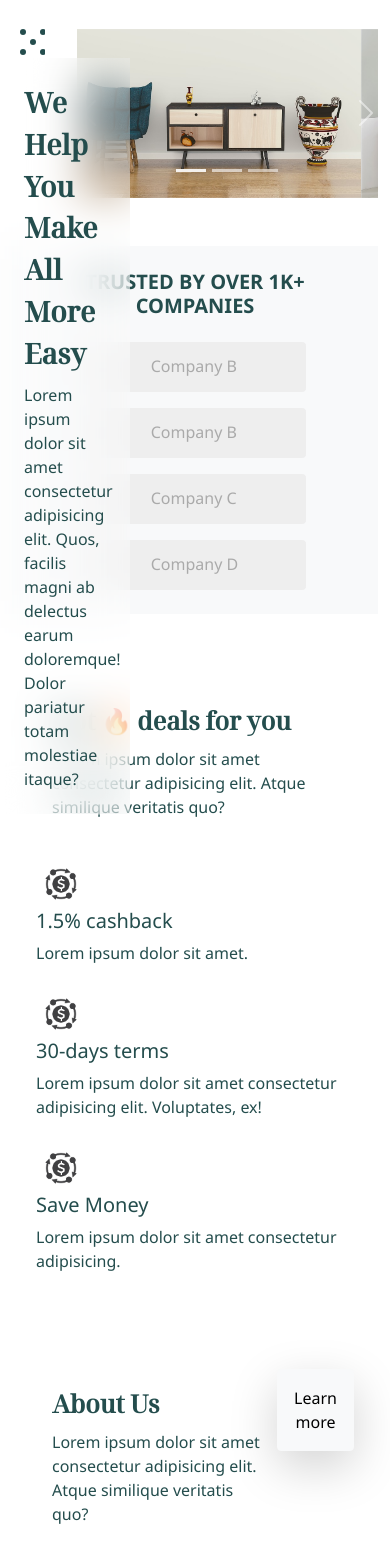
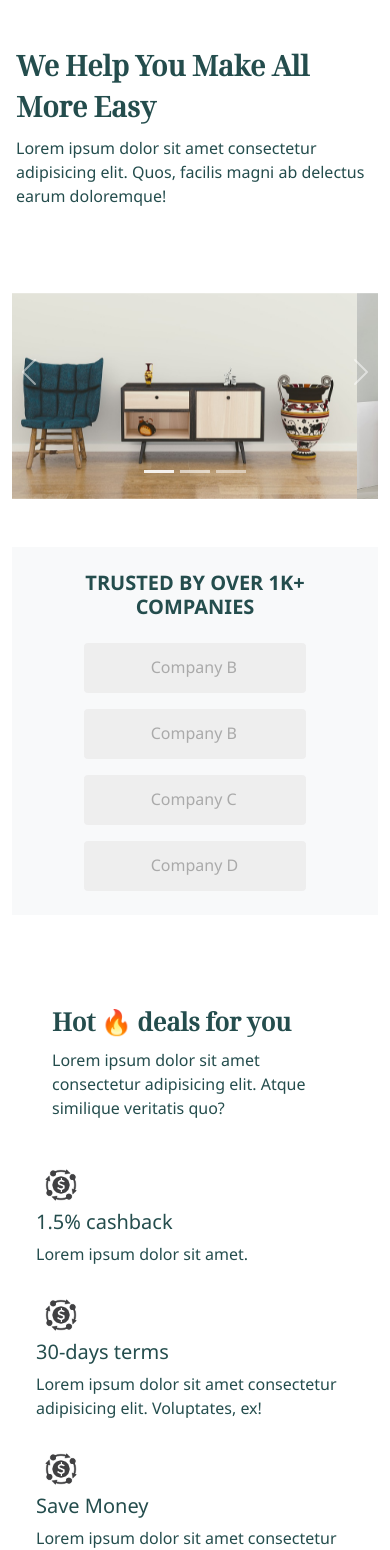
Before and after one commit to luisarmandostore/ui-bootstrap, a website: page index.html in a window 390 px wide. Shown: the part 56-1606 px from the top of the page. Drawn offline with Linux system fonts and the light colour scheme.

Commit message:
Responsive welcome title, about us, and client says parts

```diff
--- a/index.html
+++ b/index.html
@@ -68,26 +68,34 @@
       <!-- *** -->
       <article class="position-relative row">
         <!-- PRESENTATION-->
-        <div class="col-2">
-          <div class="m-auto texture"></div>
-          <div class="presentation col-4 p-2 position-absolute top-20 start-0">
+        <div class="col-12 col-md-2">
+          <div class="d-none d-md-block m-auto texture"></div>
+          <div
+            class="presentation col-12 col-lg-4 p-0 m-0 position-absolute top-20 start-0"
+          >
             <div class="card-body">
-              <h5 class="card-title fs-1 fw-bold lh-base title">
+              <h5 class="card-title display-6 fw-bold lh-base title">
                 We Help You Make All More Easy
               </h5>
               <p class="card-text">
                 Lorem ipsum dolor sit amet consectetur adipisicing elit. Quos,
-                facilis magni ab delectus earum doloremque! Dolor pariatur totam
-                molestiae itaque?
+                facilis magni ab delectus earum doloremque!
               </p>
             </div>
           </div>
         </div>
 
+        <br class="d-block d-md-none" />
+        <br class="d-block d-md-none" />
+        <br class="d-block d-md-none" />
+        <br class="d-block d-md-none" />
+        <br class="d-block d-md-none" />
+        <br class="d-block d-sm-none" />
+        <br class="d-block d-sm-none" />
         <!-- CARROUSEL-->
         <div
           id="carouselExampleCaptions"
-          class="carousel slide col-10"
+          class="carousel slide col-12 col-md-10 mt-5 mt-md-0 pt-5 pt-md-0"
           data-bs-ride="carousel"
         >
           <div class="carousel-indicators">
@@ -277,15 +285,18 @@
       <!-- *** -->
       <!-- ABOUT US -->
       <!-- *** -->
-      <article class="d-flex p-4 mt-5 align-items-start">
-        <div class="card-body d-inline-block" style="max-width: 25em">
+      <article class="d-block d-md-flex p-4 mt-5 align-items-start">
+        <div class="card-body" style="max-width: 25em">
           <h5 class="card-title fs-2 fw-bold lh-base title">About Us</h5>
           <p class="card-text">
             Lorem ipsum dolor sit amet consectetur adipisicing elit. Atque
             similique veritatis quo?
           </p>
         </div>
-        <button type="button" class="btn btn-light shadow-lg p-3 ms-auto">
+        <button
+          type="button"
+          class="btn btn-light shadow-sm p-3 ms-3 ms-md-auto d-inline-block"
+        >
           Learn more
         </button>
       </article>
@@ -293,7 +304,7 @@
       <!-- ABOUT US | INFO -->
       <!-- *** -->
       <article class="row justify-content-center m-0 p-0">
-        <div class="col-12 col-md-6 row row-cols-2 gx-4 gy-2">
+        <div class="col-12 col-md-6 row row-cols-1 row-cols-md-2 gx-4 gy-2">
           <div class="col">
             <div class="card h-100 border border-0">
               <h3 class="card-title fw-bold fs-2">1.</h3>
@@ -334,7 +345,7 @@
             </div>
           </div>
         </div>
-        <div class="col-12 col-md-6 row row-cols-2">
+        <div class="col-12 col-md-6 row row-cols-1 row-cols-md-2">
           <!-- COOL 1-->
           <div class="col p-0 mt-4">
             <img
@@ -657,7 +668,7 @@
           </div>
           <hr class="featurette-divider" />
           <!-- CLIENTS -->
-          <div class="col-8 mx-auto p-5">
+          <div class="col-12 col-md-8 mx-auto p-1 p-md-5">
             <div class="row featurette">
               <div class="col-md-7 order-md-2 text-start">
                 <h2 class="featurette-heading">
@@ -836,7 +847,7 @@
 
           <!-- Button trigger modal -->
           <button
-            class="w-25 btn btn-outline-primary"
+            class="w-50 w-md-25 btn btn-outline-primary"
             type="button"
             data-bs-toggle="modal"
             data-bs-target="#exampleModal"
```
Also changed, not shown: package.json (added, +15 -0 lines), 1 other file.
